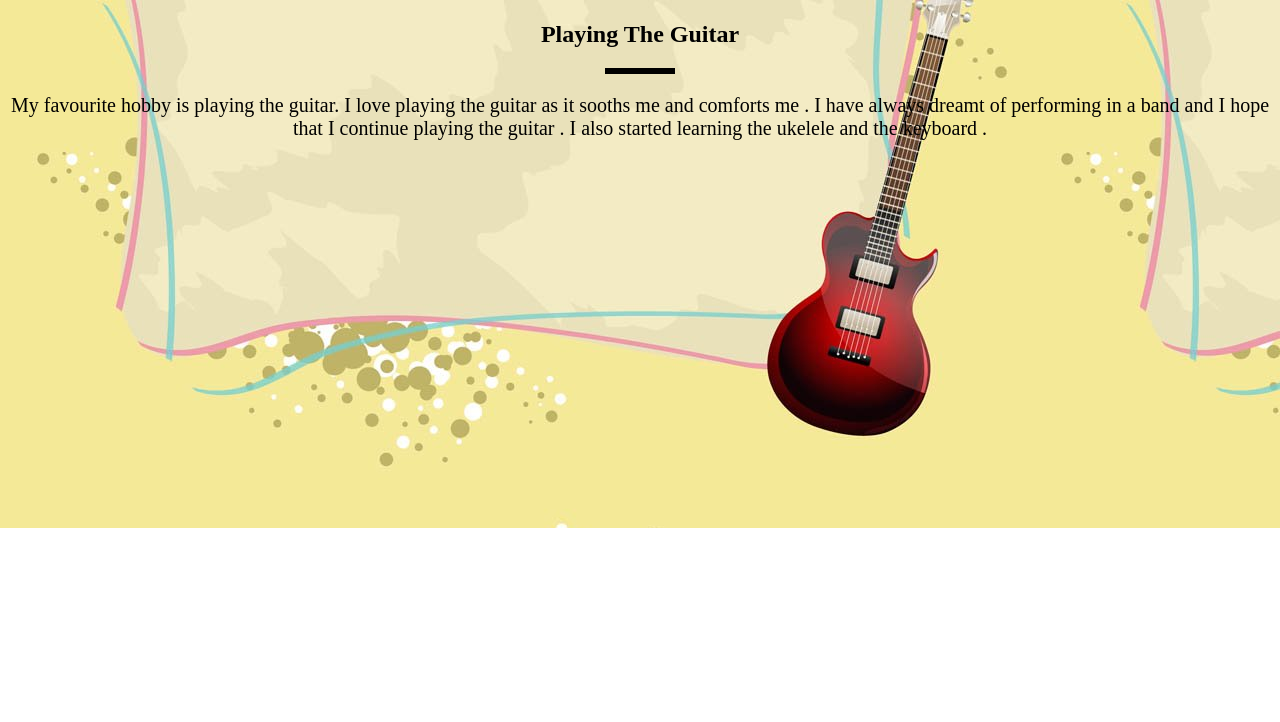
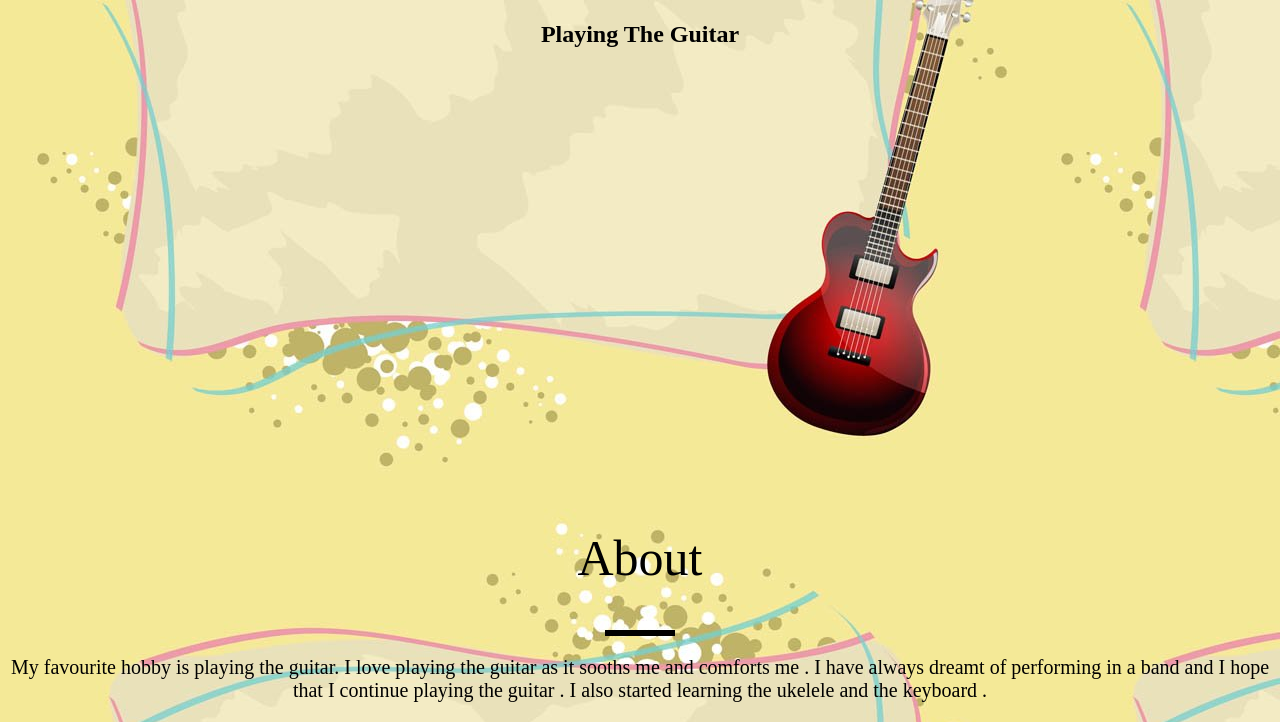
Before and after one commit to cricketerishaan/My-favourite-22, a plain HTML site: page index.html in a window 1280 px wide. Shown: the part 272-994 px from the top of the page. Before the commit the page ends 800 px from the top, so only its background shows below. Drawn offline with Linux system fonts and the light colour scheme.

Commit message:
Update index.html

```diff
--- a/index.html
+++ b/index.html
@@ -19,18 +19,17 @@
         <img id="pal" src="5e5b6eb0e1cd6b61b757532edf6af075.gif">
 
 
-
         <h1>My Favourite hobby</h1>
 
 
         <h2>Playing The Guitar</h2>
+    </section>
 
-
+    <section>
+        <h1>About</h1>
         <div class="line"></div>
 
+        <p id="vn">My favourite hobby is playing the guitar. I love playing the guitar as it sooths me and comforts me . I have always dreamt of performing in a band and I hope that I continue playing the guitar . I also started learning the ukelele and the keyboard . </p>
 
-        <p id="vn">My favourite hobby is playing the guitar. I love playing the guitar as it sooths me and comforts me . I have always dreamt of performing in a band and I hope that I continue playing the guitar . I also started learning the ukelele and the keyboard . </p>
     </section>
-</body>
-
-</html>
+</body></html>
```
